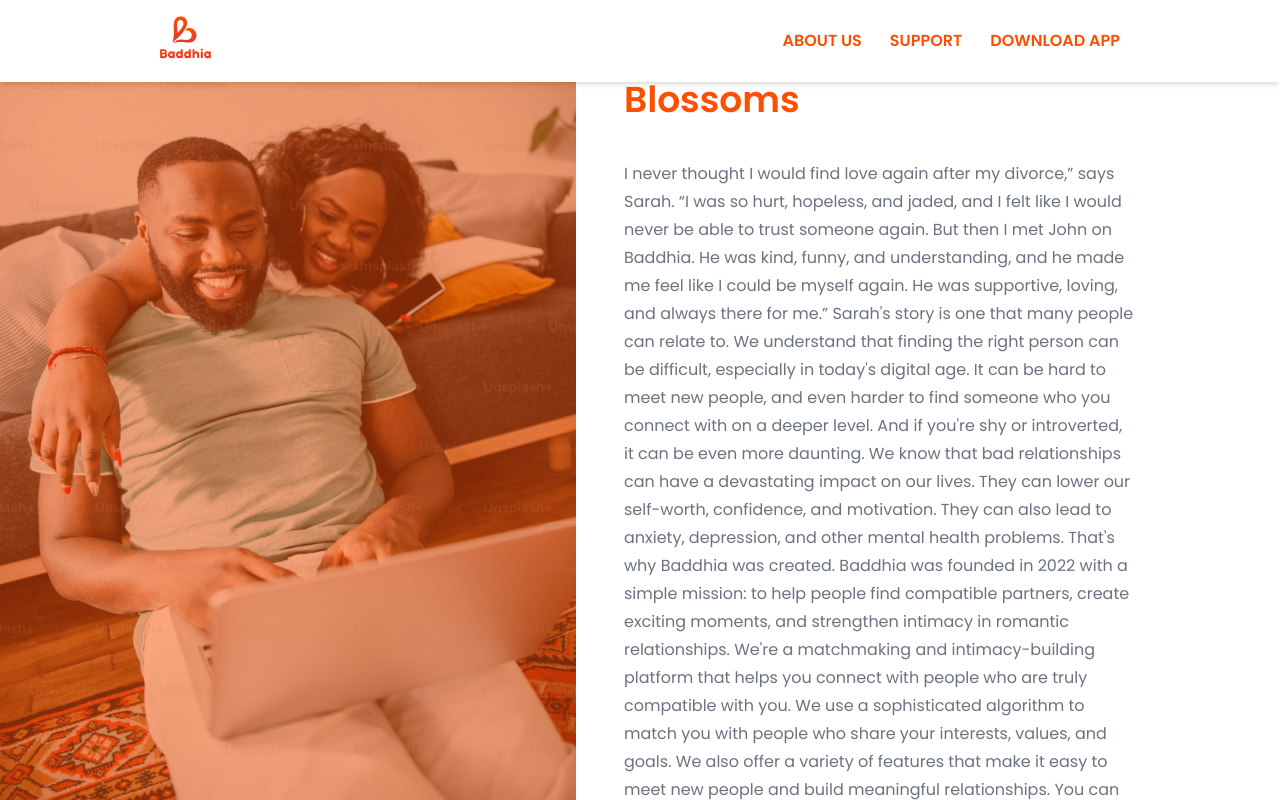
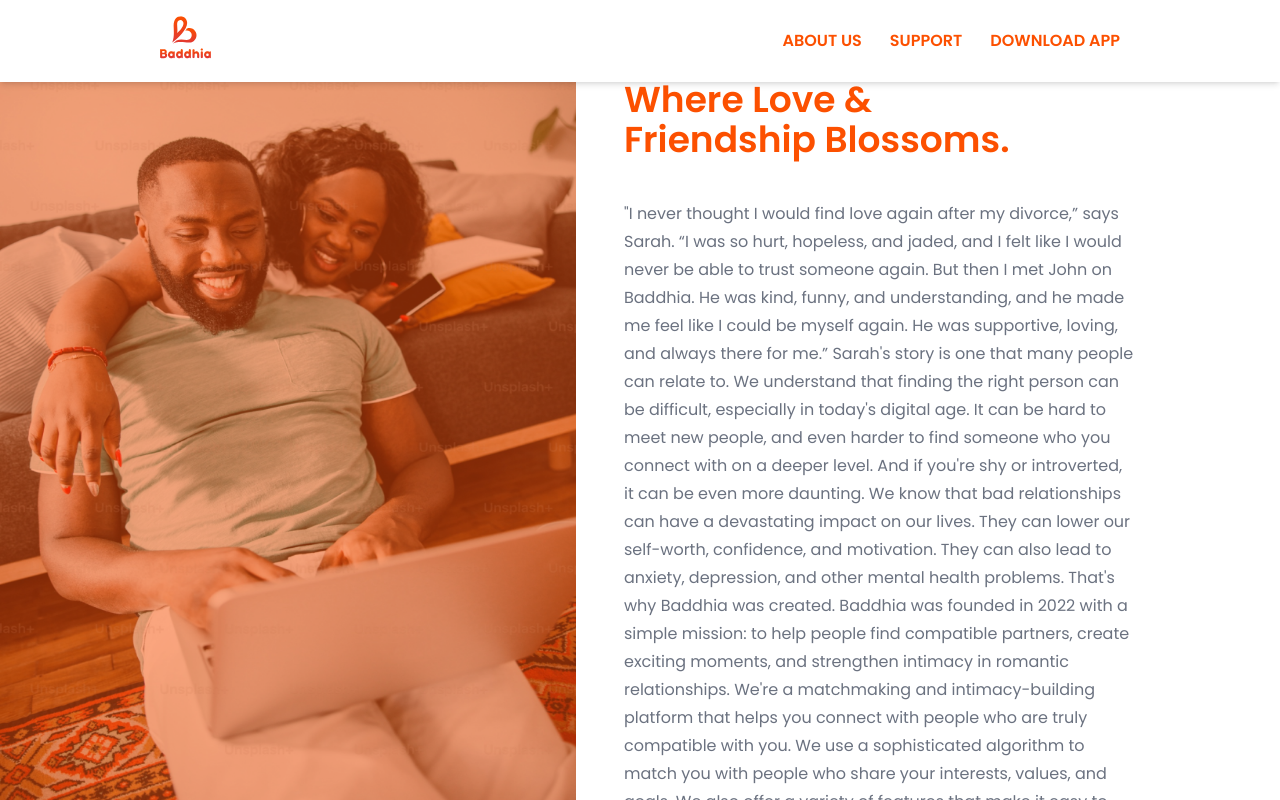
Before and after one commit to Tolutoon/baddhia, a React (Vite) app: page /about in a window 1280 px wide. Shown: the top 800 px of the page. Built offline with nearby package versions, Linux system fonts and the light colour scheme.

Commit message:
in progress

```diff
--- a/src/components/TestPress.jsx
+++ b/src/components/TestPress.jsx
@@ -5,7 +5,7 @@ import guardianLogo from "/images/guardianLogo.svg";
 
 export default function PressCarousel() {
   return (
-    <div className="h-[60vh] md:hidden">
+    <div className="h-[60vh] mb-20 md:hidden">
       <Carousel slideInterval={2600} leftControl="<" rightControl=">">
         <div className="md:h-[350px] bg-[url('/images/techCabal.png')] md:w-[323px] h-[280px] w-[263px] bg-cover bg-no-repeat relative shadow-md rounded-2xl">
           <div className="flex absolute bg-[#FFF6F2] md:w-[323px] h-[40%] w-[263px] bottom-0 flex-col gap-[16px] rounded-2xl justify-center items-center">
@@ -43,7 +43,7 @@ export default function PressCarousel() {
               {/* Added target="_blank" for opening links in a new tab */}
               <button
                 type="submit"
-                className="bg-baddhia-orange p-4 px-8 rounded-[16px] font-semibold text-[12px] text-white transition-all duration-300 hover:scale-105"
+                className="bg-baddhia-orange py-2 px-6 rounded-[16px] font-semibold text-[12px] text-white transition-all duration-300 hover:scale-105"
               >
                 Read More
               </button>
@@ -67,7 +67,7 @@ export default function PressCarousel() {
               {/* Added target="_blank" for opening links in a new tab */}
               <button
                 type="submit"
-                className="bg-baddhia-orange p-4 px-8 rounded-[16px] font-semibold text-[12px] text-white transition-all duration-300 hover:scale-105"
+                className="bg-baddhia-orange py-2 px-6 rounded-[16px] font-semibold text-[12px] text-white transition-all duration-300 hover:scale-105"
               >
                 Read More
               </button>
--- a/src/components/TestSlide.jsx
+++ b/src/components/TestSlide.jsx
@@ -1,6 +1,6 @@
 import { Carousel } from "flowbite-react";
 
-import Testimony1 from '/images/Frame.svg';
+import Testimony1 from '/images/testimony1.svg';
 
 
 export default function DefaultCarousel() {
--- a/src/pages/About.jsx
+++ b/src/pages/About.jsx
@@ -27,11 +27,11 @@ function About() {
         </div>
         <div className="xl:w-[40vw] md:w-[90vw] md:px-0 px-10 mb-20">
           <h2 className="text-baddhia-orange md:text-4xl text-3xl text-left md:mb-10 mb-5 font-semibold">
-            Where Love & Friendship
-            <br /> Blossoms
+            Baddhia: <br />Where Love & <br />Friendship
+      Blossoms.
           </h2>
           <p className="text-gray-500 md:leading-7 leading-6 md:text-base text-[12px]">
-            I never thought I would find love again after my divorce,” says
+          "I never thought I would find love again after my divorce,” says
             Sarah. “I was so hurt, hopeless, and jaded, and I felt like I would
             never be able to trust someone again. But then I met John on
             Baddhia. He was kind, funny, and understanding, and he made me feel
@@ -59,7 +59,7 @@ function About() {
             Baddhia can help you feel more confident, desirable, and empowered.
             When you're on Baddhia, you're surrounded by people who are looking
             for the same things as you. You're not alone anymore. Join Baddhia
-            today and start your journey to finding love or friendship
+            today and start your journey to finding love or friendship!
           </p>
         </div>
       </div>
```
Also changed, not shown: images/testimony1.svg (added).
